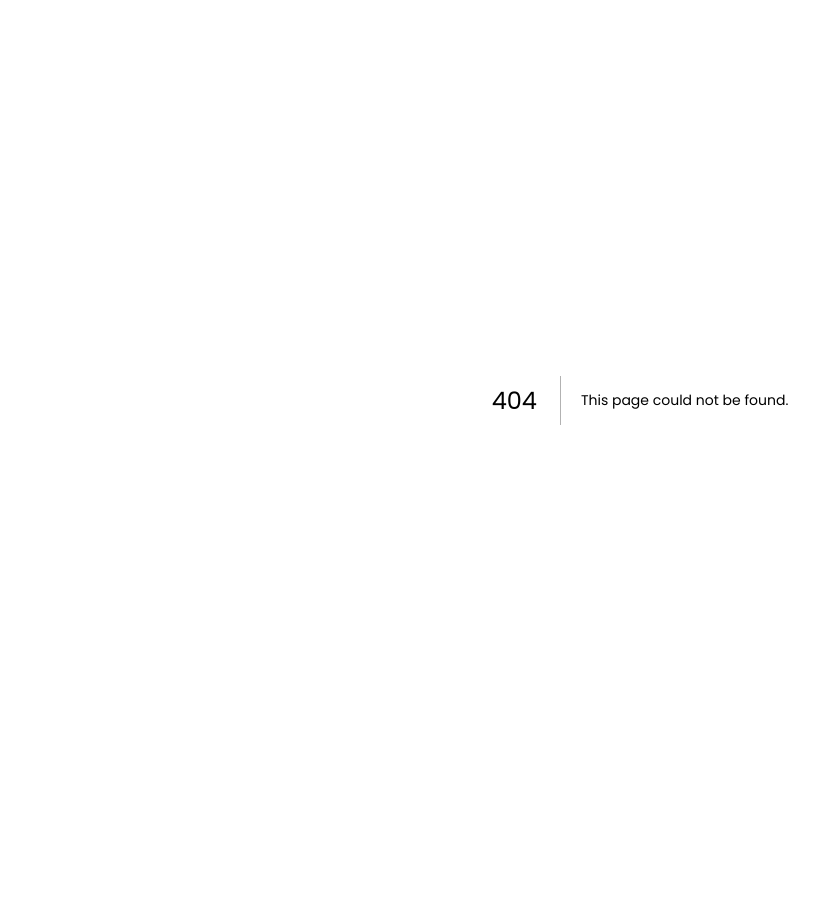
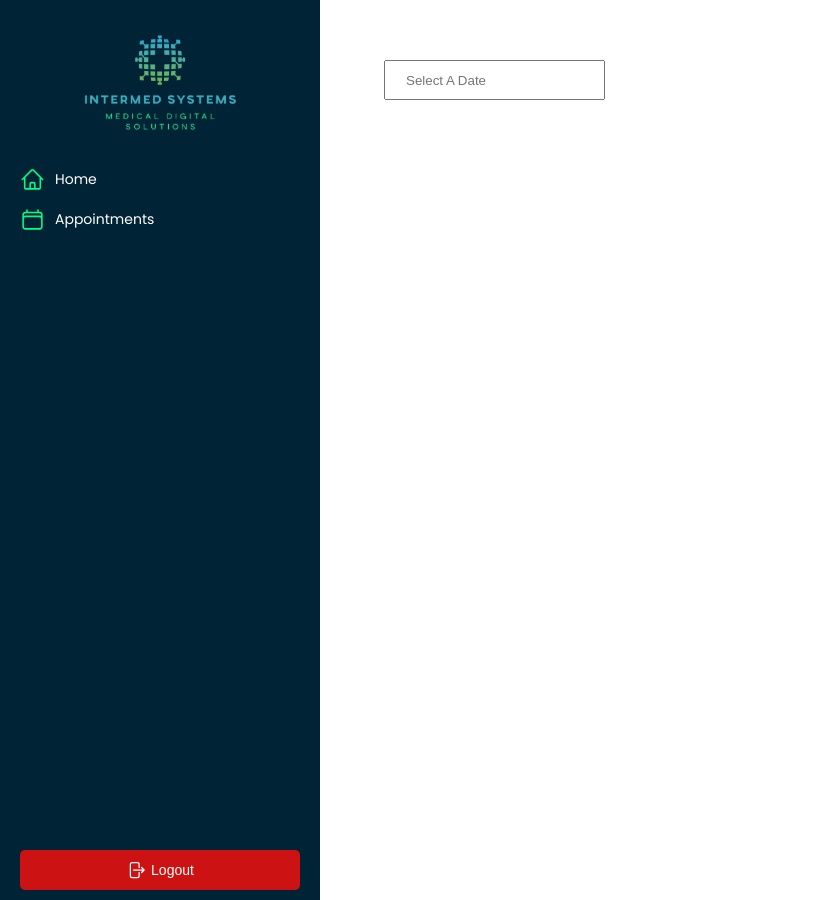
Before and after one commit to macmanuel08/intermed-systems, a Next.js app: page /dashboard/appointments in a window 1280 px wide. Before the commit this address had no page. Shown: the whole page, without its empty margins (0-828 px from the left). Before the commit the page ends 800 px from the top, so only its background shows below. Built offline with nearby package versions, Linux system fonts and the light colour scheme.

Commit message:
implemented a date picker for appointment form

```diff
--- /dev/null
+++ b/app/components/appointment.tsx
@@ -0,0 +1,19 @@
+'use client';
+
+import { useState, useEffect } from "react";
+//import Input from "./input";
+import DateInput from "./dateInput";
+
+export default function Appointment() {
+    const [selectedDate, setSelectedDate] = useState<Date | null>(null);
+
+    useEffect(() => {
+        console.log(selectedDate);
+    },[selectedDate]);
+
+    return (
+        <div>
+            <DateInput selectedDate={selectedDate} onChange={setSelectedDate} />
+        </div>
+    )
+}
--- /dev/null
+++ b/app/components/dateInput.tsx
@@ -0,0 +1,11 @@
+import DatePicker from "react-datepicker";
+import "react-datepicker/dist/react-datepicker.css";
+
+interface DateInputProps {
+  selectedDate: Date | null;
+  onChange: (date: Date | null) => void;
+}
+
+export default function DateInput({ selectedDate, onChange }: DateInputProps) {
+  return <DatePicker selected={selectedDate} onChange={onChange} filterDate={(date) => date.getDay() !== 0 && date.getDay() !== 6} placeholderText="Select A Date" />;
+}
--- /dev/null
+++ b/app/dashboard/appointments/page.tsx
@@ -0,0 +1,7 @@
+import Appointment from "@/app/components/appointment"
+
+export default function Page() {
+    return (
+        <Appointment />
+    )
+}
--- a/app/globals.css
+++ b/app/globals.css
@@ -151,7 +151,7 @@ input {
 
 .link-item svg {
   stroke: var(--secondary);
-  width: 30px;
+  width: 25px;
 }
 
 .link-item {
@@ -170,8 +170,10 @@ input {
   justify-content: center;
 }
 
-.logout-btn svg {
-  width: 20px;
+.logout-btn svg {width: 20px;}
+
+main {
+  padding: 60px 5vw;
 }
 
 footer {
--- a/package.json
+++ b/package.json
@@ -21,6 +21,7 @@
     "next": "15.2.2",
     "pg": "^8.14.1",
     "react": "^19.0.0",
+    "react-datepicker": "^8.2.1",
     "react-dom": "^19.0.0",
     "zod": "^3.24.2"
   },
```
Also changed, not shown: 1 other file (tests, documents, lock files or other folders).
